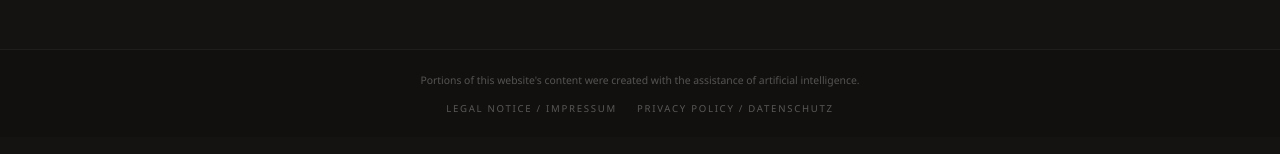
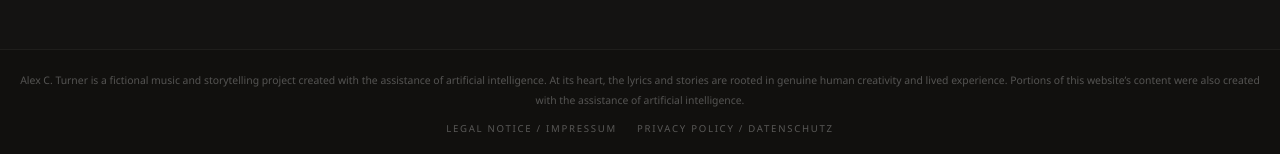
Before and after one commit to andreasturowski1966-gif/alex-c-turner, a Next.js app: page / in a window 1280 px wide. Shown: the part 7129-7283 px from the top of the page. Built offline with nearby package versions, Linux system fonts and the light colour scheme.

Commit message:
Clarify AI disclosure for Alex project

```diff
--- a/app/components/GlobalUtilities.tsx
+++ b/app/components/GlobalUtilities.tsx
@@ -6,16 +6,16 @@ import { locales, localePath, type Locale } from "../i18n";
 
 const copy: Record<Locale, { ai: string }> = {
   en: {
-    ai: "Portions of this website's content were created with the assistance of artificial intelligence.",
+    ai: "Alex C. Turner is a fictional music and storytelling project created with the assistance of artificial intelligence. At its heart, the lyrics and stories are rooted in genuine human creativity and lived experience. Portions of this website’s content were also created with the assistance of artificial intelligence.",
   },
   de: {
-    ai: "Teile der Inhalte dieser Website wurden mit Unterstützung künstlicher Intelligenz erstellt.",
+    ai: "Alex C. Turner ist ein fiktives Musik- und Erzählprojekt, das mit Unterstützung künstlicher Intelligenz geschaffen wurde. Im Kern beruhen die Songtexte und Geschichten auf echter menschlicher Kreativität und gelebten Erfahrungen. Auch Teile der Inhalte dieser Website wurden mithilfe künstlicher Intelligenz erstellt.",
   },
   fr: {
-    ai: "Certaines parties du contenu de ce site ont été créées avec l’aide de l’intelligence artificielle.",
+    ai: "Alex C. Turner est un projet fictif de musique et de narration créé avec l’aide de l’intelligence artificielle. Au cœur du projet, les paroles et les histoires s’enracinent dans une créativité profondément humaine et des expériences vécues. Certaines parties du contenu de ce site ont également été créées avec l’aide de l’intelligence artificielle.",
   },
   es: {
-    ai: "Parte del contenido de este sitio web se creó con ayuda de inteligencia artificial.",
+    ai: "Alex C. Turner es un proyecto ficticio de música y narrativa creado con ayuda de inteligencia artificial. En esencia, las letras y las historias nacen de una creatividad genuinamente humana y de experiencias vividas. Parte del contenido de este sitio web también se creó con ayuda de inteligencia artificial.",
   },
 };
 
```
